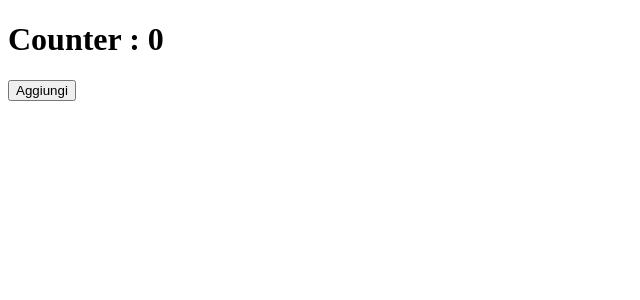
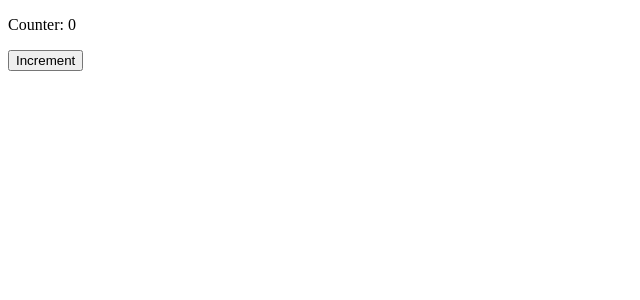
Before and after one commit to misi9/React-exercises, a React (Create React App) app in the folder my-app/: page / in a window 1280 px wide. Shown: the top 300 px of the page, without its empty margins (0-640 px from the left). Built offline with nearby package versions, Linux system fonts and the light colour scheme.

Commit message:
useEffect 02

```diff
--- a/my-app/src/App.js
+++ b/my-app/src/App.js
@@ -1,5 +1,5 @@
 import React from "react";
-import { ClickCounter } from "./ClickCounter";
+import { Counter } from "./Counter";
 
 
 
@@ -9,7 +9,7 @@ export class App extends React.Component {
 
   render() {
     return (
-      <ClickCounter/>
+      <Counter/>
     )
   }
 }
--- a/my-app/src/Counter.js
+++ b/my-app/src/Counter.js
@@ -1,35 +1,58 @@
-import React from "react";
-import { CounterDisplay } from "./CounterDisplay";
+//import React from "react";
+//import { CounterDisplay } from "./CounterDisplay";
 
-export class Counter extends React.Component{
- state = {
-     count: this.props.initialValue,
- }
+//export class Counter extends React.Component{
+//state = {
+//    count: this.props.initialValue,
+//}
 
- componentDidMount(){
-     setInterval(()=>{
-       this.setState((state)=>{
-         return{
-             count: state.count + this.props.incrementBy,
-         }
-       })
-     },this.props.timeOut)
- }
+//componentDidMount(){
+//   setInterval(()=>{
+//     this.setState((state)=>{
+//       return{
+//           count: state.count + this.props.incrementBy,
+//       }
+//    })
+//   },this.props.timeOut)
+// }
 
- //Penso che il costruttore non serva siccome componentDidMount() è invocato dopo che il componente è montato (cioè inserito nell’albero del DOM)
+//Penso che il costruttore non serva siccome componentDidMount() è invocato dopo che il componente è montato (cioè inserito nell’albero del DOM)
 
- render(){
-     return(
-         <div>
-           <CounterDisplay count ={this.state.count}/>
-         </div>
-     )
- }
+// render(){
+//     return(
+//        <div>
+//          <CounterDisplay count ={this.state.count}/>
+//        </div>
+//     )
+// }
+//}
+
+//Counter.defaultProps ={
+//    initialValue: 0,
+//    incrementBy: 1,
+//    timeOut : 1000,
+//}
+
+import { useEffect, useState } from "react";
+
+export function Counter({initialValue = 0}) {
+  const [count, setCount] = useState(initialValue)
+
+  useEffect(() => {
+    console.log(`Il numero è ${count}`)
+    return () => {
+      console.log(`Il numero era ${count}`)
+    }
+  }, [count]);
+
+  function handleUpdateCount() {
+    setCount((c) => c + 1)
+  }
+
+  return (
+    <div>
+      <p>Counter: {count}</p>
+      <button onClick={handleUpdateCount}>Increment</button>
+    </div>
+  );
 }
-
-
-Counter.defaultProps ={
-    initialValue: 0,
-    incrementBy: 1,
-    timeOut : 1000,
-}
```
Also changed, not shown: my-app/useEffect 01.txt (deleted), my-app/useEffect 02.txt (added).
